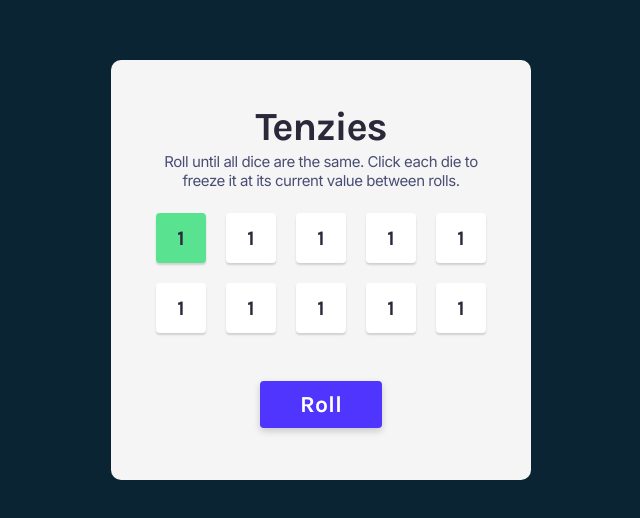
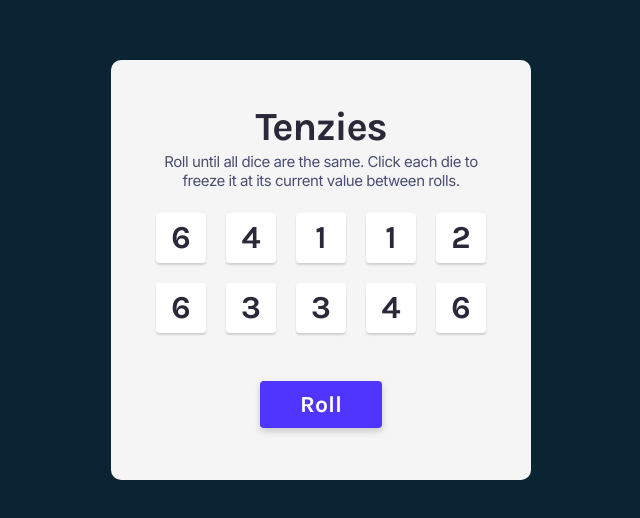
Before and after one commit to GustavoHenriqueBernardoo/react-playground, a React (Create React App) app in the folder tenzies-game/: page / in a window 1280 px wide. Shown: the part 130-648 px from the top of the page, without its empty margins (319-959 px from the left). Built offline with nearby package versions, Linux system fonts and the light colour scheme.

Commit message:
update component

```diff
--- a/tenzies-game/package.json
+++ b/tenzies-game/package.json
@@ -6,6 +6,7 @@
     "@testing-library/jest-dom": "^5.16.4",
     "@testing-library/react": "^13.3.0",
     "@testing-library/user-event": "^13.5.0",
+    "nanoid": "^4.0.0",
     "react": "^18.2.0",
     "react-dom": "^18.2.0",
     "react-scripts": "5.0.1",
--- /dev/null
+++ b/tenzies-game/src/components/Die.js
@@ -0,0 +1,10 @@
+export default function Die(props) {
+
+  return (
+    <div>
+      <div className="dice" style={{ backgroundColor: props.isHeld ? "#59E391" : "#ffffff" }} >
+        {props.value}
+      </div>
+    </div>
+  )
+}
--- a/tenzies-game/src/components/Main.js
+++ b/tenzies-game/src/components/Main.js
@@ -1,23 +1,64 @@
+/**
+ * Challenge: Add conditional styling to the Die component
+ * so that if it's held (isHeld === true), its background color
+ * changes to a light green (#59E391)
+ *
+ * Remember: currently the Die component has no way of knowing
+ * if it's "held" or not.
+ */
+
 import React from "react";
+import Die from "./Die";
+import { nanoid } from "nanoid";
 
 export default function Main() {
+
+  function allNewDice() {
+    const newDice = []
+    for (let i = 0; i < 10; i++) {
+      newDice.push(
+        {
+          value: Math.ceil(Math.random() * 6),
+          isHeld: false,
+          id: nanoid()
+        })
+    }
+    return newDice
+  }
+
+
+
+  const [dice, setDice] = React.useState(allNewDice())
+
+  const dieElement = dice.map(die => {
+    return (
+      <Die
+        value={die.value}
+        isHeld={die.isHeld}
+        key={die.id}
+      />
+    )
+
+  })
+
+  function rollDice() {
+    setDice(allNewDice())
+  }
+
+
   return (
     <main className="main">
       <h1 className="main--title">Tenzies</h1>
       <p className="main--subtext">Roll until all dice are the same. Click each die to freeze it at its current value between rolls.</p>
-      <div className="main--grid">
-        <div className="main--dice selected">1</div>
-        <div className="main--dice">1</div>
-        <div className="main--dice">1</div>
-        <div className="main--dice">1</div>
-        <div className="main--dice">1</div>
-        <div className="main--dice">1</div>
-        <div className="main--dice">1</div>
-        <div className="main--dice">1</div>
-        <div className="main--dice">1</div>
-        <div className="main--dice">1</div>
+      <div className="die-container">
+        {dieElement}
       </div>
-      <button className="main--button">Roll</button>
+      <button
+        className="roll-dice"
+        onClick={rollDice}
+      >
+        Roll
+      </button>
     </main>
   )
 }
--- a/tenzies-game/src/index.css
+++ b/tenzies-game/src/index.css
@@ -64,7 +64,7 @@ body {
   min-width: 280px;
 }
 
-.main--grid {
+.die-container {
   display: grid;
 
   grid-template-columns: repeat(5, 1fr);
@@ -75,16 +75,15 @@ body {
   padding: 8px;
 }
 
-.main--dice {
+.dice {
   width: 50px;
   height: 50px;
-  background-color: #ffffff;
   box-shadow: 0px 2px 2px rgba(0, 0, 0, 0.15);
   border-radius: 3.81277px;
 
   font-family: 'Karla';
   font-weight: 700;
-  font-size: 20.5889px;
+  font-size: 2rem;
   line-height: 24px;
   text-align: center;
 
@@ -93,13 +92,11 @@ body {
   display: flex;
   justify-content: center;
   align-items: center;
+
+  cursor: pointer;
 }
 
-.main--dice.selected {
-  background: #59e391;
-}
-
-.main--button {
+.roll-dice {
   background: #5035ff;
   box-shadow: 0px 3.2px 7.68px rgba(0, 0, 0, 0.18);
   border-radius: 3.81277px;
@@ -114,4 +111,9 @@ body {
   margin: 40px 0 0 0;
 
   border: none;
+  cursor: pointer;
 }
+
+.roll-dice:active {
+  box-shadow: inset 5px 5px 10px -3px rgba(0, 0, 0, 0.7);
+}
```
Also changed, not shown: tenzies-game/src/App.js (+1 -7 lines), 1 other file (tests, documents, lock files or other folders).
